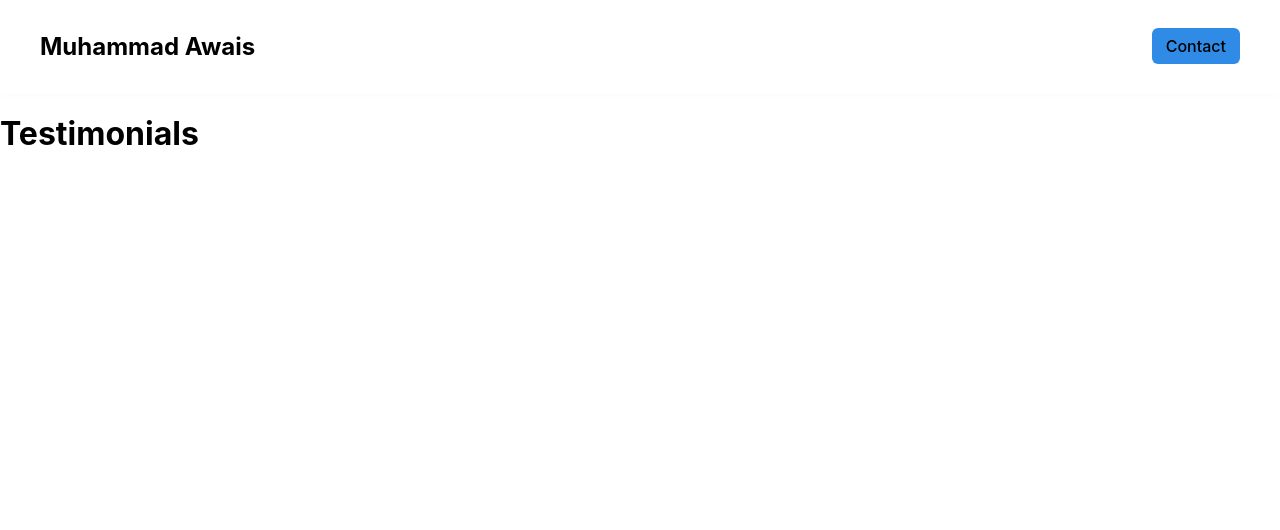
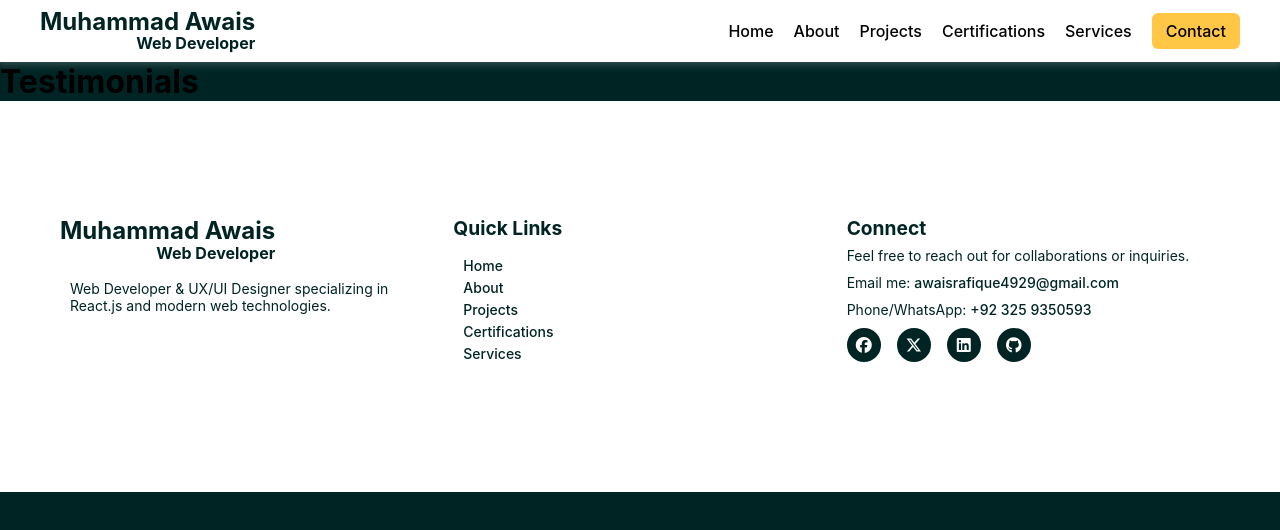
Before and after one commit to muhammad-awais-web-dev/portfolio-website, a React (Create React App) app: page /testimonials in a window 1280 px wide. Shown: the top 530 px of the page. Built offline with nearby package versions, Linux system fonts and the light colour scheme.

Commit message:
Footer and header

```diff
--- a/package.json
+++ b/package.json
@@ -9,7 +9,7 @@
     "@testing-library/user-event": "^13.5.0",
     "react": "^19.1.1",
     "react-dom": "^19.1.1",
-    "react-router-dom": "^7.8.2",
+    "react-router-dom": "^6.30.1",
     "react-scripts": "5.0.1",
     "web-vitals": "^2.1.4"
   },
--- a/public/index.html
+++ b/public/index.html
@@ -15,6 +15,7 @@
       user's mobile device or desktop. See https://developers.google.com/web/fundamentals/web-app-manifest/
     -->
     <link rel="manifest" href="%PUBLIC_URL%/manifest.json" />
+    <script src="https://kit.fontawesome.com/4cfda748cf.js" crossorigin="anonymous"></script>
     <!--
       Notice the use of %PUBLIC_URL% in the tags above.
       It will be replaced with the URL of the `public` folder during the build.
--- a/src/App.css
+++ b/src/App.css
@@ -1,3 +1,11 @@
+* {
+  margin: 0;
+  padding: 0;
+  box-sizing: border-box;
+}
+body{
+  background-color: #002424;
+}
 .App {
   text-align: center;
 }
--- a/src/App.js
+++ b/src/App.js
@@ -1,4 +1,5 @@
 import './App.css';
+import Footer from './components/Footer';
 import Navbar from './components/Navbar';
 // import Contact from './components/Contact';
 import { BrowserRouter as Router, Routes, Route } from 'react-router-dom';
@@ -32,6 +33,7 @@ function App() {
         <Route path='/testimonials' element={<Testimonials />} />
       </Routes>
       {/* <Contact /> */}
+      <Footer />
     </Router>
   );
 }
--- /dev/null
+++ b/src/components/Footer.js
@@ -0,0 +1,76 @@
+import React from 'react'
+import style from './Footer.module.css'
+import { Link } from "react-router-dom";
+
+function Footer() {
+  return (
+    <footer className={style.footer}>
+        <div className={style.footerContent}>
+            <div className={style.footerItem}>
+                <h3>Muhammad Awais<span><br />Web Developer</span></h3>
+                <p className={style.footerDescription}>Web Developer & UX/UI Designer specializing in React.js and modern web technologies.</p>
+            </div>
+            <nav className={style.footerItem}>
+                <h3 className={style.footerTitle}>Quick Links</h3>
+                <ul className={style.footerMenu}>
+                        <li><Link to="/" className={style.footerLink} >Home</Link></li>
+                        <li><Link to="/about" className={style.footerLink}>About</Link></li>
+                        <li><Link to="/projects" className={style.footerLink}>Projects</Link></li>
+                        <li><Link to="/certifications" className={style.footerLink}>Certifications</Link></li>
+                        <li><Link to="/services" className={style.footerLink}>Services</Link></li>
+                </ul>
+            </nav>
+            <div className={style.footerItem}>
+                <h3 className={style.footerTitle}>Connect</h3>
+                <p >Feel free to reach out for collaborations or inquiries.</p>
+                <p>Email me: <a href="mailto:awaisrafique4929@gmail.com" className={style.footerLink}>awaisrafique4929@gmail.com</a></p>
+                <p>Phone/WhatsApp: <a href="tel:+923259350593" className={style.footerLink}>+92 325 9350593</a></p>
+                <div className={style.socialButtonsContainer}>
+                    <a
+                        href="https://www.facebook.com/profile.php?id=61573732746181"
+                        target="_blank"
+                        rel="noopener noreferrer"
+                        className={style.socialButton}
+                    >
+                        <i className="fa-brands fa-facebook"></i>
+                        <span className={style.iconText}>Facebook</span>
+                    </a>
+
+                    <a
+                        href="https://x.com/WebMorph_Studio"
+                        target="_blank"
+                        rel="noopener noreferrer"
+                        className={style.socialButton}
+                    >
+                        <i className="fa-brands fa-x-twitter"></i>
+                        <span className={style.iconText}>Twitter</span>
+                    </a>
+
+                    <a
+                        href="https://www.linkedin.com/in/muhammad-awais-webdev"
+                        target="_blank"
+                        rel="noopener noreferrer"
+                        className={style.socialButton}
+                    >
+                        <i className="fa-brands fa-linkedin"></i>
+                        <span className={style.iconText}>LinkedIn</span>
+                    </a>
+
+                    <a
+                        href="https://github.com/muhammad-awais-web-dev/"
+                        target="_blank"
+                        rel="noopener noreferrer"
+                        className={style.socialButton}
+                    >
+                        <i className="fa-brands fa-github"></i>
+                        <span className={style.iconText}>GitHub</span>
+                    </a>
+                </div>
+
+            </div>
+        </div>
+    </footer>
+  )
+}
+
+export default Footer
--- /dev/null
+++ b/src/components/Footer.module.css
@@ -0,0 +1,114 @@
+.footer{
+    display: flex;
+    justify-content: center;
+    align-items: center;
+    background-color: #fff;
+    padding: 100px 10px;
+    width: 100%;
+    color: #002424;
+}
+.footerContent{
+    display: flex;
+    text-align: center;
+    padding: 10px;
+    font-size: 14px;
+    width: 100%;
+    max-width: 1200px;
+}
+.footerItem{
+    flex: 1 1 400px;
+    margin: 10px;
+    display: flex;
+    gap: 10px;
+    flex-direction: column;
+    align-items: flex-start;
+}
+h3 {
+    font-size: 1.5rem;
+    font-weight: bold;
+    text-align: right;
+    line-height: 0.8;
+
+}
+h3 span {
+    font-size: 1rem;
+}
+.footerDescription{
+    padding: 10px;
+    text-align: left;
+}
+.footerLink{
+    color: #002424;
+    text-decoration: none;
+    font-weight: 500;
+    padding: 8px 0px;
+    transition: color 0.2s ease;
+}
+.footerLink:hover {
+    color: #ffc745;
+}
+.footerTitle{
+    font-weight: bold;
+    font-size: 1.2rem;
+    text-align: left;
+}
+.footerMenu{
+    display: flex;
+    flex-direction: column;
+    gap: 5px;
+    text-align: left;
+    padding: 10px;
+    width: 100%;
+    max-width: 400px;
+}
+.footerMenu li{
+    list-style: none;
+}
+
+.socialButtonsContainer{
+    display: flex;
+    gap: 1rem;
+}
+.socialButton{
+
+    background: #002424;
+    border: #002424 2px solid;
+    color: white;
+    text-decoration: none;
+    border-radius: 40px;
+    display: inline-flex;
+    align-items: center;
+    justify-content: center;
+    transition: all 0.3s ease;
+    overflow: hidden;
+}
+.socialButton:hover{
+    background: white;
+    color: #002424;
+    transition: all 0.3s ease;
+}
+.socialButton i{
+    height: 30px;
+    width: 30px;
+    display: flex;
+    align-items: center;
+    justify-content: center;
+    font-size: 1rem;
+}
+.socialButton .iconText{
+    opacity: 0;
+    max-width: 0;
+    margin-left: 0;
+    overflow: hidden;
+    white-space: nowrap;
+    transition: all 0.7s ease-in-out;
+    font-family: "poppins", sans-serif;
+    font-weight: 600;
+}
+.socialButton:hover .iconText{
+    opacity: 1;
+    max-width: 200px;
+    margin-left: 1px;
+    transition: all 0.7s ease-in-out;
+    padding: 0 10px;
+}
--- a/src/components/Navbar.css
+++ b/src/components/Navbar.css
@@ -4,7 +4,7 @@
   justify-content: space-between;
   align-items: center;
   padding: 12px 40px;
-  background-color: transparent;
+  background-color: #ffffff;
   backdrop-filter: blur(15px);
   box-shadow: 0 0 8px 2px #f2f2f244;
   position:sticky;
@@ -13,8 +13,14 @@
 }
 
 .logo {
+  color: #002424;
   font-size: 1.5rem;
   font-weight: bold;
+  line-height: .8;
+  text-align: right;
+}
+.logo span {
+  font-size: 1rem;
 }
 
 #navMenu {
@@ -23,7 +29,7 @@
 }
 
 .navLink {
-  color: white;
+  color: black;
   text-decoration: none;
   font-weight: 500;
   padding: 8px 0px;
@@ -31,12 +37,12 @@
 }
 
 .navLink:hover {
-  color: #308be7;
+  color: #ffc745;
 }
 
 .contactBtn {
   padding: 8px 14px;
-  background: #308be7;
+  background: #ffc745;
   color: black;
   text-align: center;
   border-radius: 6px;
@@ -46,7 +52,7 @@
 }
 
 .contactBtn:hover {
-  background: #256bb5;
+  background: #e6b33c;
 }
 
 /* ===== Burger Menu ===== */
@@ -61,7 +67,7 @@
 .burger span {
   height: 3px;
   width: 25px;
-  background: white;
+  background: black;
   transition: 0.3s;
 }
 
@@ -82,15 +88,15 @@
   }
   #navbar{
     backdrop-filter: none;
-    background-color: #000;
+    background-color: #fff;
   }
 
   #navMenu {
     position: fixed;
     top: 0;
     right: 0;
-    background: rgba(225,255,255, 0.1);
-    backdrop-filter: blur(12px);
+    background: rgba(225,255,255, 0.6);
+    backdrop-filter: blur(25px);
     flex-direction: column;
     align-items: flex-start;
     padding: 50px 20px 20px;
--- a/src/components/Navbar.js
+++ b/src/components/Navbar.js
@@ -15,7 +15,7 @@ function Navbar() {
 
   return (
     <nav id="navbar">
-      <h1 className="logo">Muhammad Awais</h1>
+      <h1 className="logo">Muhammad Awais<span><br />Web Developer</span></h1>
 
       {/* Burger Icon */}
       <div className={`burger ${isMenuOpen ? "open" : ""}`} onClick={toggleMenu}>
@@ -31,7 +31,6 @@ function Navbar() {
         <Link to="/projects" className="navLink" onClick={closeMenu}>Projects</Link>
         <Link to="/certifications" className="navLink" onClick={closeMenu}>Certifications</Link>
         <Link to="/services" className="navLink" onClick={closeMenu}>Services</Link>
-        <Link to="/testimonials" className="navLink" onClick={closeMenu}>Testimonials</Link>
         <a href="#contact" className="contactBtn" onClick={closeMenu}>Contact</a>
       </ul>
     </nav>
```
Also changed, not shown: 1 other file (tests, documents, lock files or other folders).
